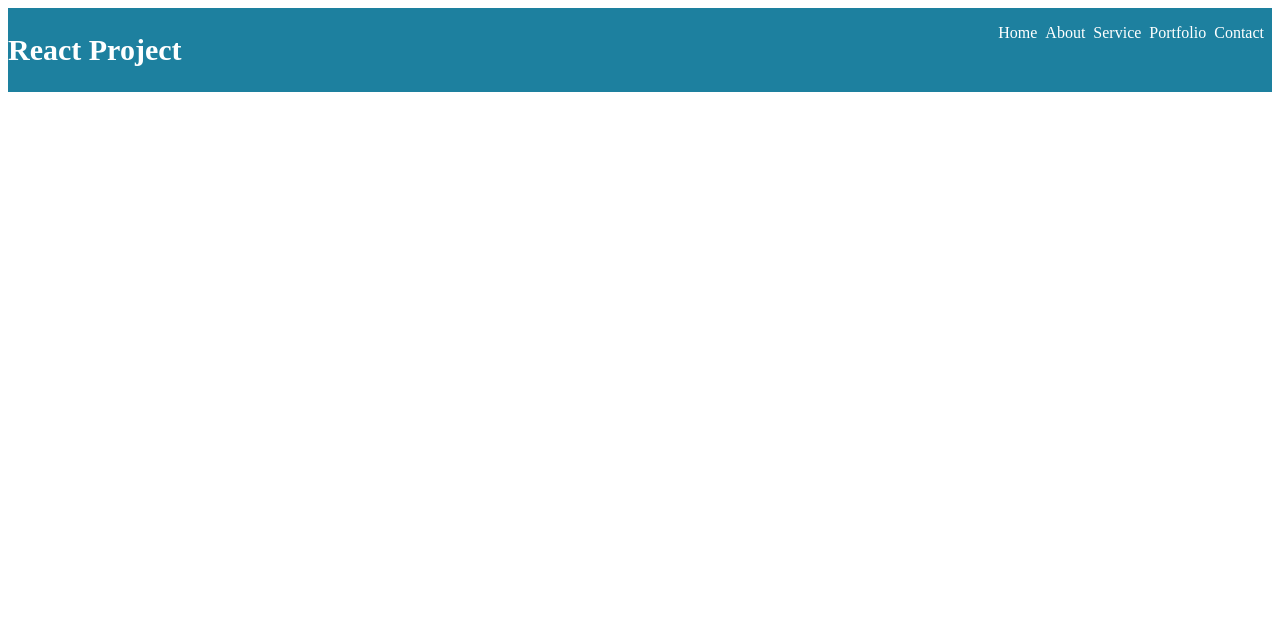
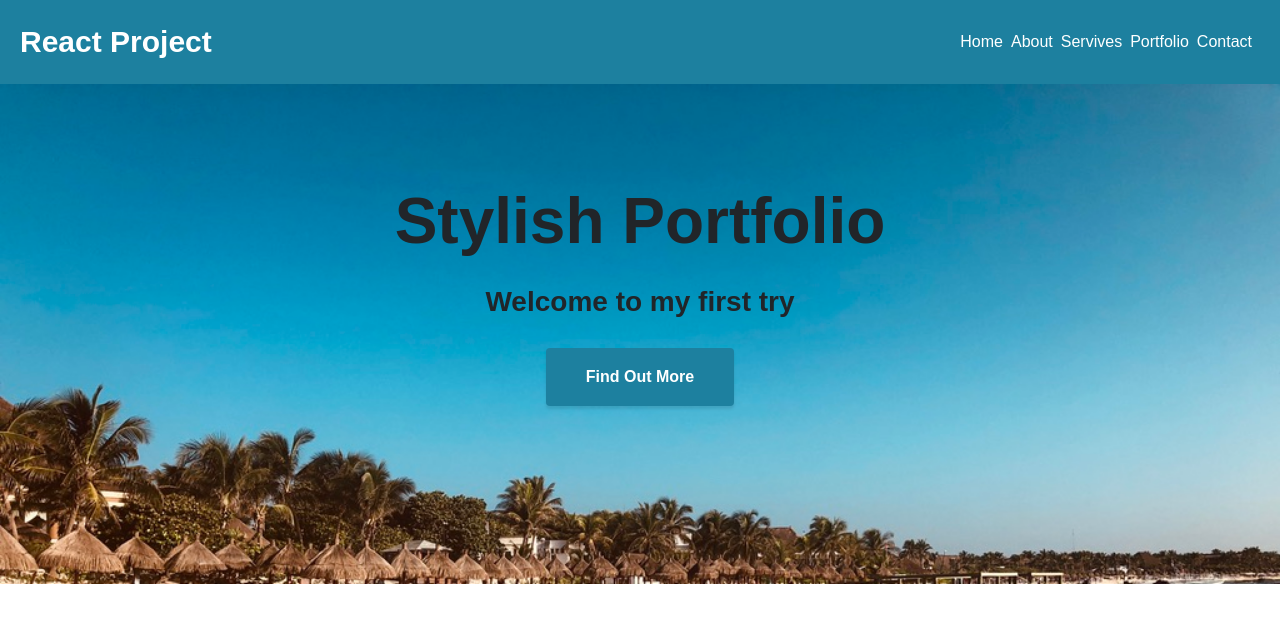
Before and after one commit to tsenior18/React-Portfolio, a React (Create React App) app: page / in a window 1280 px wide. Shown: the top 622 px of the page. Built offline with nearby package versions, Linux system fonts and the light colour scheme.

Commit message:
header added & title & neeed to change background color and fix error

```diff
--- /dev/null
+++ b/src/header.css
@@ -0,0 +1,30 @@
+header{
+    margin: 0 auto;
+    text-align: center;
+    padding-top: 100px;
+}
+
+header h1{
+    margin: 0;
+    font-size: 4rem;
+    color:rgb(33, 37, 41)
+}
+
+header p {
+    font-size: 1.75rem;
+    color:rgb(33, 37, 41);
+    font-weight: 700;
+    margin-bottom: 30px;
+}
+
+header a {
+    box-shadow: 0 3px 3px 0 rgba(0, 0, 0, .1);
+    font-weight: 700;
+    color:#fff;
+    border-color: #1d809f;
+    background-color: #1d809f;
+    padding: 1.25rem 2.5rem;
+    text-decoration: none;
+    border-radius: .25rem;
+    display: inline-block;
+}
--- /dev/null
+++ b/src/header.js
@@ -0,0 +1,23 @@
+import React, { Component } from 'react';
+import Background from './img/mexico.jpeg';
+import './header.css';
+
+const myStyles = {
+    backgroundImage: `url(${Background})`,
+    height: '50vh',
+    backgroundSize: 'cover'
+}
+
+class Header extends Component{
+render(){
+ return (
+     <header style={myStyles}>
+         <h1>{this.props.title}</h1>
+         <p>Welcome to my first try</p>
+         <a href="#home">{this.props.button}</a>
+     </header>
+ );
+}
+
+};
+export default Header;
--- a/src/index.css
+++ b/src/index.css
@@ -1,13 +1,6 @@
 body {
   margin: 0;
-  font-family: -apple-system, BlinkMacSystemFont, 'Segoe UI', 'Roboto', 'Oxygen',
-    'Ubuntu', 'Cantarell', 'Fira Sans', 'Droid Sans', 'Helvetica Neue',
-    sans-serif;
-  -webkit-font-smoothing: antialiased;
-  -moz-osx-font-smoothing: grayscale;
+  padding: 0;
+  font-family: sans-serif;
+  box-sizing: border-box;
 }
-
-code {
-  font-family: source-code-pro, Menlo, Monaco, Consolas, 'Courier New',
-    monospace;
-}
--- a/src/index.js
+++ b/src/index.js
@@ -1,11 +1,22 @@
-import React from 'react';
+import React, { Component } from 'react';
 import ReactDOM from 'react-dom';
-// import './index.css';
+import './index.css';
 // import App from './App';
 import Navigation from './navigation';
+import Header from './header';
 import * as serviceWorker from './serviceWorker';
 
-ReactDOM.render( <Navigation />, document.getElementById('root')
-);
+class App extends Component {
+   render(){
+     return(
+       <div>
+      {/* Can use the title etc through as props */}
+      <Navigation logoTitle="React Project" />
+      <Header title="Stylish Portfolio" button="Find Out More"/>
+      </div>
+     );
+   }
+}
 
+ReactDOM.render( <App />, document.getElementById('root'));
 serviceWorker.unregister();
--- a/src/navigation.css
+++ b/src/navigation.css
@@ -1,8 +1,10 @@
-
 nav{
     display: flex;
     justify-content: space-between;
     background-color: #1d809f;
+    align-items: center;
+    padding-right: 20px;
+    padding-left: 20px;
 }
 
 .logo{
--- a/src/navigation.js
+++ b/src/navigation.js
@@ -3,19 +3,20 @@ import './navigation.css';
 
 class Navigation extends Component {
     render(){
+        const sections = ['Home', 'About', 'Servives', 'Portfolio', 'Contact'];
+        const navLinks = sections.map(section =>{
+            return (
+                <li><a href={'#' + section}>{section}</a></li> // Will call the Index of the name of the Section
+            )
+        });
         return(
             <nav>
-                <h2 className="logo">React Project</h2>
-
+                <h2 className="logo">{this.props.logoTitle}</h2>
                 <ul>
-                    <li><a href="#">Home</a></li>
-                    <li><a href="#">About</a></li>
-                    <li><a href="#">Service</a></li>
-                    <li><a href="#">Portfolio</a></li>
-                    <li><a href="#">Contact</a></li>
+                    {navLinks}
+                    {/* Will call the nav bar links from above */}
                 </ul>
             </nav>
         );
 }}
-
 export default Navigation;
```
Also changed, not shown: src/img/mexico.jpeg (added).
